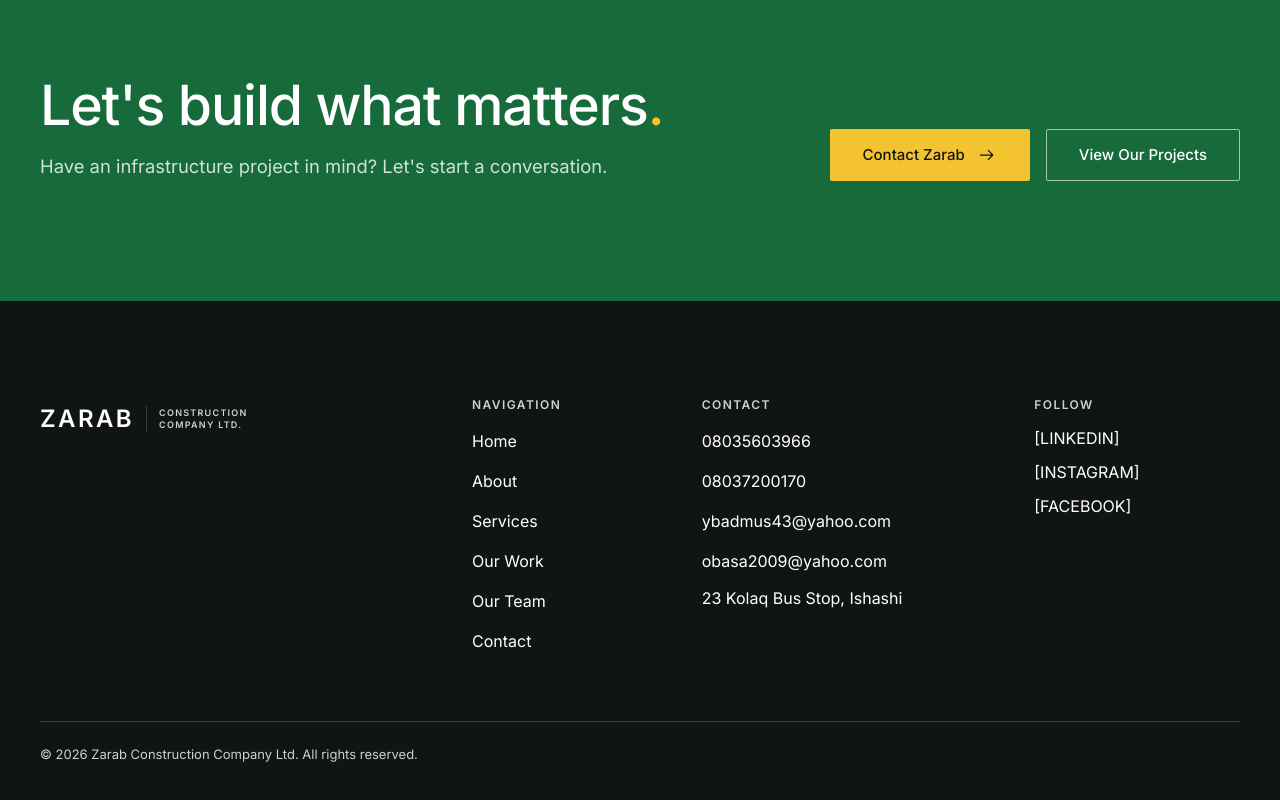
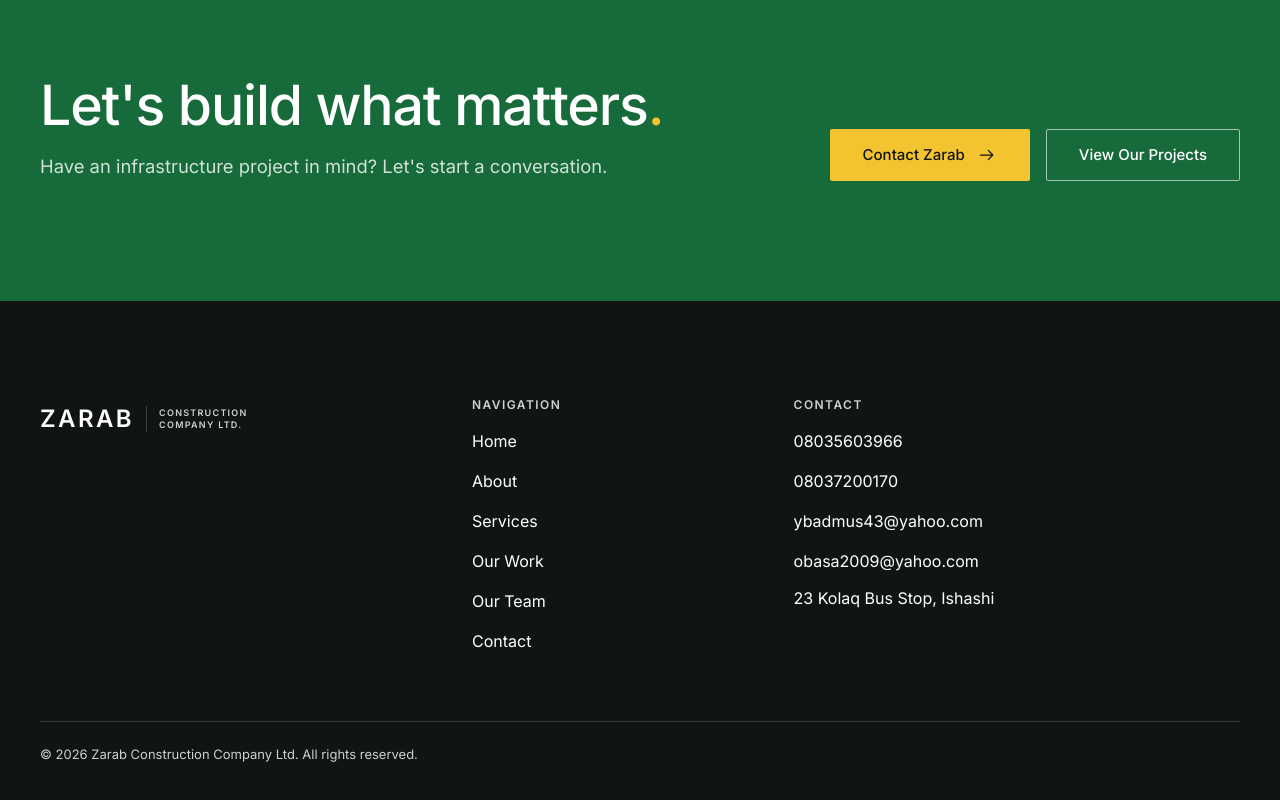
Before and after one commit to Mkay2231/zarab-construction, a React (Vite) app: page / in a window 1280 px wide. Shown: the part 5915-6715 px from the top of the page. Built offline with nearby package versions, Linux system fonts and the light colour scheme.

Commit message:
Hide social sections until real profile links are supplied

```diff
--- a/src/components/Footer/Footer.css
+++ b/src/components/Footer/Footer.css
@@ -12,6 +12,7 @@
 
 @media (min-width: 768px) {
   .site-footer__cols { grid-template-columns: minmax(0, 1fr) minmax(0, 1.5fr) minmax(0, 1fr); gap: var(--grid-gap); }
+  .site-footer__cols--without-social { grid-template-columns: minmax(0, 1fr) minmax(0, 1.5fr); }
   .site-footer__list--nav { grid-template-columns: 1fr; }
 }
 @media (min-width: 1024px) {
--- a/src/components/Footer/Footer.jsx
+++ b/src/components/Footer/Footer.jsx
@@ -5,6 +5,7 @@ import { company, navLinks, isPlaceholder } from '../../data/company';
 import './Footer.css';
 
 const footerNav = [...navLinks, { to: '/contact', label: 'Contact' }];
+const socialLinks = company.social.filter((s) => s.href && !isPlaceholder(s.href));
 
 /** One footer, shared by every page. */
 export default function Footer() {
@@ -15,7 +16,7 @@ export default function Footer() {
           <div className="site-footer__brand">
             <Logo theme="dark" />
           </div>
-          <div className="site-footer__cols">
+          <div className={`site-footer__cols ${socialLinks.length ? '' : 'site-footer__cols--without-social'}`}>
             <nav aria-label="Footer">
               <h2 className="t-label muted site-footer__title">Navigation</h2>
               <ul className="site-footer__list site-footer__list--nav">
@@ -34,20 +35,16 @@ export default function Footer() {
                 <li>{company.address}</li>
               </ul>
             </div>
-            <div>
+            {socialLinks.length > 0 && <div>
               <h2 className="t-label muted site-footer__title">Follow</h2>
               <ul className="site-footer__list">
-                {company.social.slice(0, 3).map((s) => (
+                {socialLinks.map((s) => (
                   <li key={s.label}>
-                    {s.href && !isPlaceholder(s.href) ? (
-                      <a href={s.href} className="site-footer__link" target="_blank" rel="noopener noreferrer">{s.label}</a>
-                    ) : (
-                      <span>{s.label}</span>
-                    )}
+                    <a href={s.href} className="site-footer__link" target="_blank" rel="noopener noreferrer">{s.label}</a>
                   </li>
                 ))}
               </ul>
-            </div>
+            </div>}
           </div>
         </Reveal>
         <div className="site-footer__bottom">
--- a/src/pages/Contact.jsx
+++ b/src/pages/Contact.jsx
@@ -17,6 +17,7 @@ const tel = isPlaceholder(company.phone) ? null : `tel:${company.phone.replace(/
 const telSecondary = `tel:${company.phoneSecondary.replace(/\s+/g, '')}`;
 const mailto = isPlaceholder(company.email) ? null : `mailto:${company.email}`;
 const directions = company.directionsUrl || (isPlaceholder(company.address) ? null : `https://www.google.com/maps/dir/?api=1&destination=${encodeURIComponent(company.address)}`);
+const socialLinks = company.social.filter((s) => s.href && !isPlaceholder(s.href));
 
 function Action({ href, children }) {
   if (!href) {
@@ -91,17 +92,12 @@ export default function Contact() {
             <InfoItem icon="location" label="Office" value={company.address} secondary={company.region} action="Get Directions" href={directions} />
             <InfoItem icon="clock" label="Business Hours" value={company.hours} secondary={company.weekendHours} />
           </Stagger>
-          <Reveal className="online">
+          {socialLinks.length > 0 && <Reveal className="online">
             <p className="t-label muted">Online</p>
-            {company.social.map((s) => (
-              s.href ? (
+            {socialLinks.map((s) => (
                 <a key={s.label} href={s.href} className="online__link" target="_blank" rel="noopener noreferrer">{s.label}<Icon name="link" size={16} /></a>
-              ) : (
-                <span key={s.label} className="online__link">{s.label}<Icon name="link" size={16} /></span>
-              )
             ))}
-            <p className="t-caption muted online__note">Show only approved profiles.</p>
-          </Reveal>
+          </Reveal>}
         </div>
       </section>
 
```
